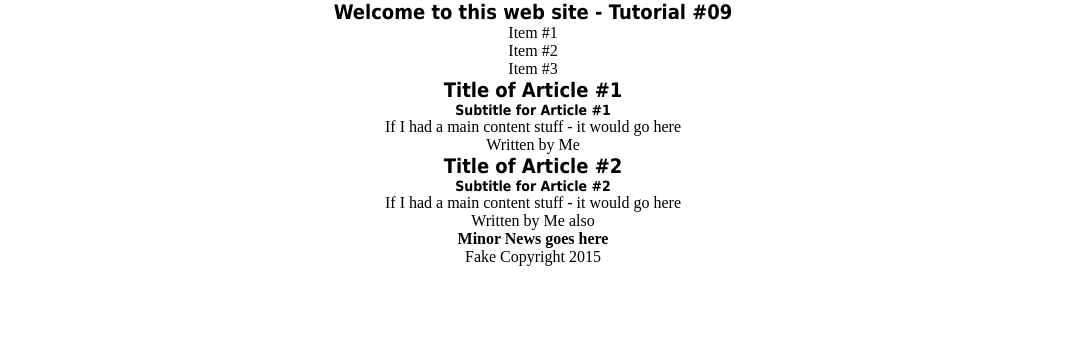
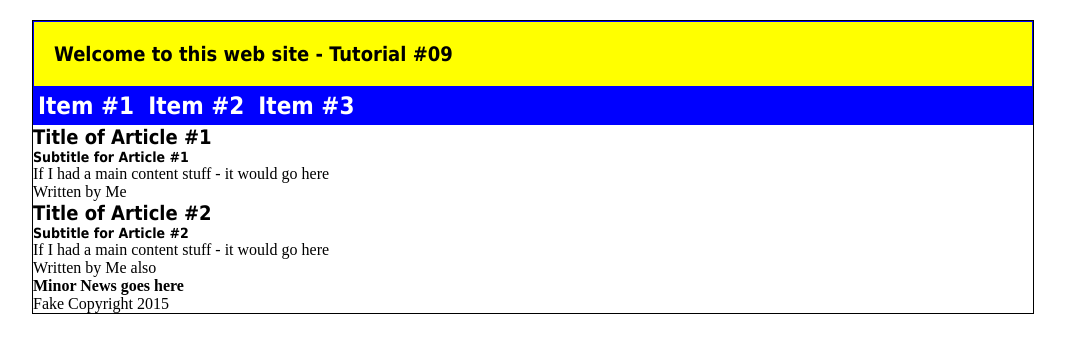
Before and after one commit to Howlinmoon/HTML5-TNB, a plain HTML site: page Tutorial-09/index.html in a window 1280 px wide. Shown: the whole page, without its empty margins (107-1172 px from the left). Drawn offline with Linux system fonts and the light colour scheme.

Commit message:
Tutorial #11, styling the navigation menu

```diff
--- a/Tutorial-09/main.css
+++ b/Tutorial-09/main.css
@@ -19,3 +19,28 @@ header, section, footer, aside, nav, article, hgroup {
 body {
 	text-align: center;
 }
+
+#big_wrapper {
+	border: 1px solid black;
+	width: 1000px;
+	margin: 20px auto;
+	text-align: left;
+}
+
+#top_header {
+	background: yellow;
+	border: 1px solid blue;
+	padding: 20px;
+}
+
+#top_menu {
+	background: blue;
+	color: white;
+}
+
+#top_menu li {
+	display: inline-block;
+	list-style: none;
+	padding: 5px;
+	font: bold 24px Tahoma;
+}
```
